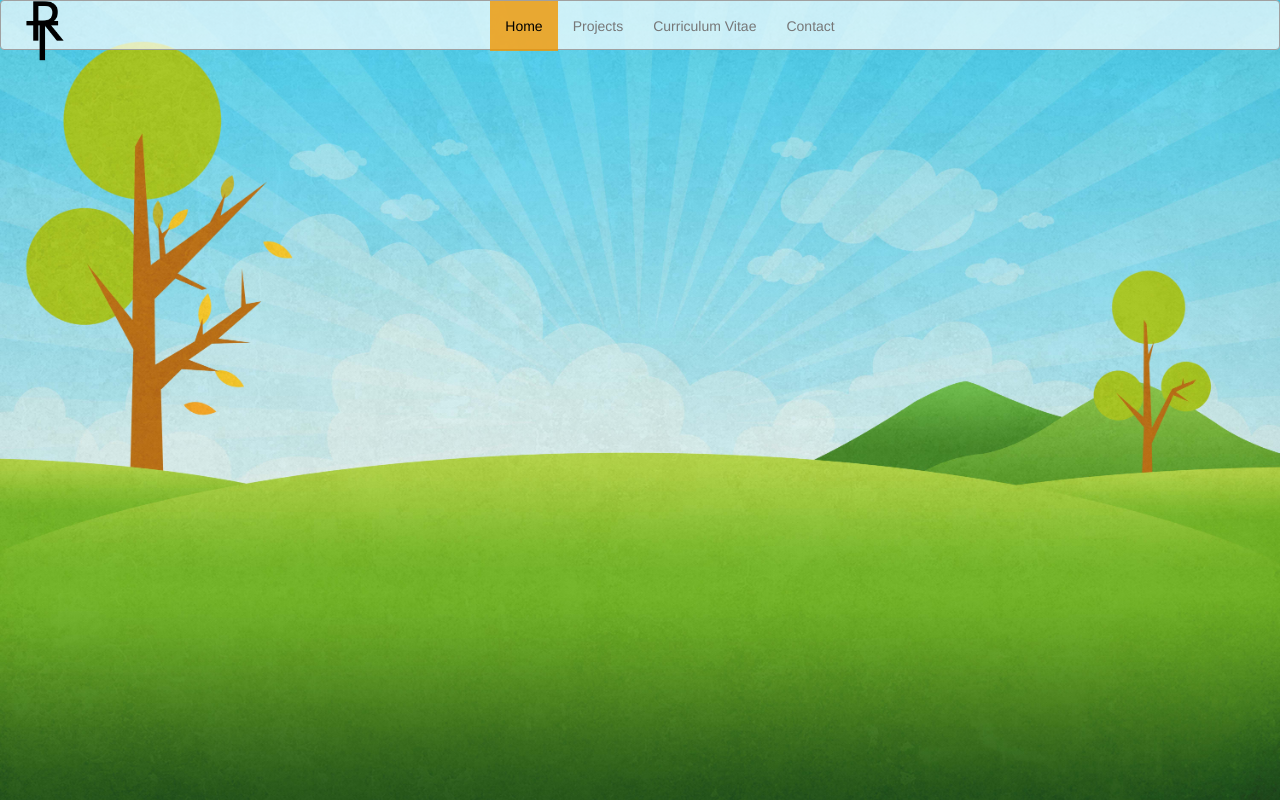
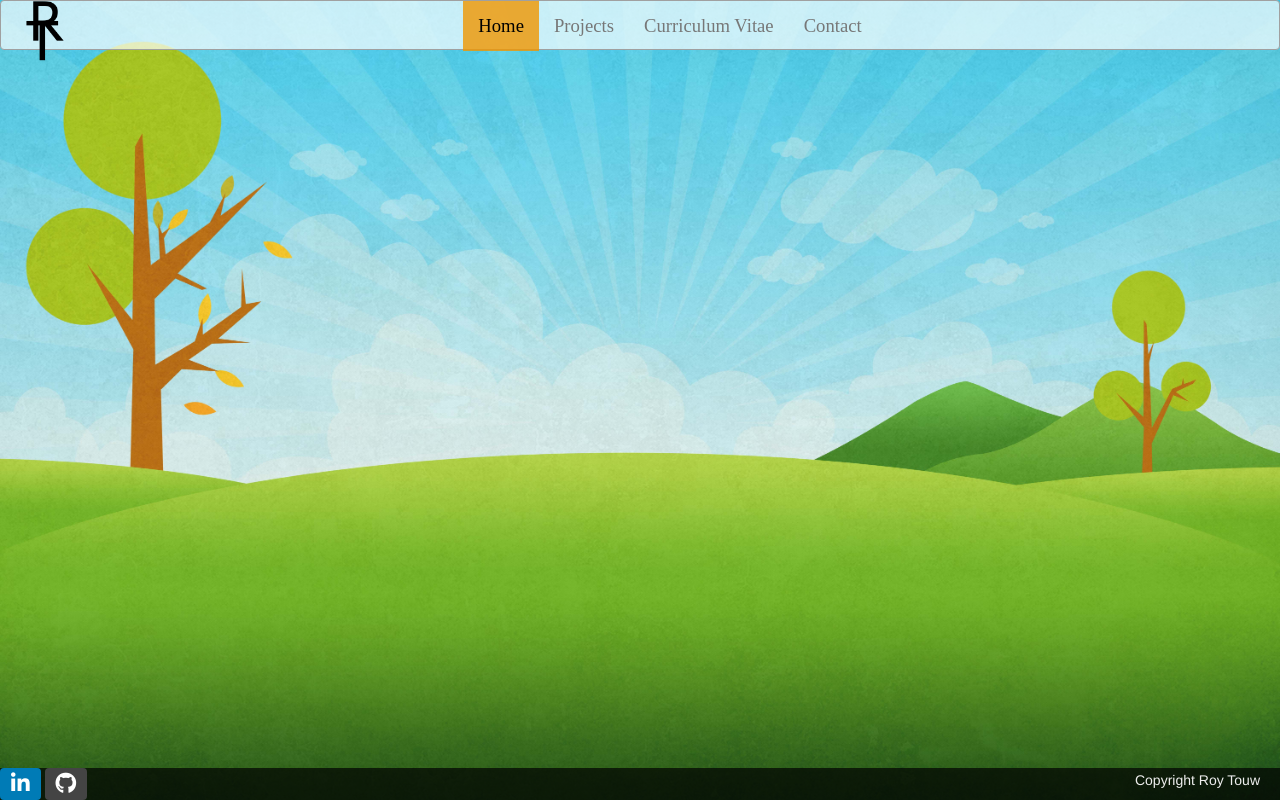
Before and after one commit to roytouw/portfolio, a website: page app/index.html in a window 1280 px wide. Drawn offline with nearby package versions, Linux system fonts and the light colour scheme; some packages are replaced by stand-ins of ours; files that its build step writes are made by us from their sources; a script that the page names is missing.

Commit message:
Footer added

```diff
--- a/app/index.html
+++ b/app/index.html
@@ -9,6 +9,7 @@
     <!-- build:css(.) styles/vendor.css -->
     <!-- bower:css -->
     <link rel="stylesheet" href="bower_components/bootstrap/dist/css/bootstrap.css" />
+    <link rel="stylesheet" href="bower_components/components-font-awesome/css/font-awesome.css" />
     <!-- endbower -->
     <!-- endbuild -->
     <!-- build:css(.tmp) styles/main.css -->
@@ -51,11 +52,20 @@
     </head>
     <!-- End of navigation bar -->
 
+    <!-- View container -->
     <!--<div class="container">
     <div ng-view=""></div>
     </div>-->
+    <!-- End of View Container -->
 
-
+    <!-- Footer -->
+    <footer>
+      <button class="btn btn-linkedin btn-social"><i class="fa fa-linkedin"></i></button>
+      <button class="btn btn-github btn-social"><i class="fa fa-github"></i></button>
+      <span class="copyright">
+        Copyright Roy Touw
+      </span>
+    </footer>
 
 
     <!-- Google Analytics: change UA-XXXXX-X to be your site's ID -->
--- a/app/styles/main.css
+++ b/app/styles/main.css
@@ -22,6 +22,9 @@ img.navbar-logo {
 .navbar-default {
   background-color: rgba(255, 255, 255, 0.7);
   border-color: #A0A0A0;
+  color: #000000;
+  font-size: 14pt;
+  font-family: "Lucida Bright";
   height: 0px;
 }
 .navbar-default .navbar-nav > .active > a,
@@ -43,3 +46,36 @@ img.navbar-logo {
   margin-top: -15px;
 }
 /* Bootstrap navbar styling end */
+
+/* Footer styling */
+footer {
+  position: fixed;
+  bottom: 0px;
+  width: 100%;
+  background-color: rgba(0, 0, 0, 0.7);
+  color: #FFFFFF;
+}
+
+.btn-social {
+  margin: 0px;
+  padding: 0px 10px;
+  font-size: 16pt;
+}
+
+.btn-linkedin {
+  background-color: #007BB6;
+  color: #FFFFFF;
+}
+
+.btn-github {
+  background-color: #444444;
+  color: #FFFFFF;
+}
+
+span.copyright {
+  color: #EEEEEE;
+  float: right;
+  margin-right: 20px;
+  margin-top: 2px;
+}
+/* Footer styling end */
--- a/bower.json
+++ b/bower.json
@@ -10,7 +10,8 @@
     "angular-route": "^1.4.0",
     "angular-sanitize": "^1.4.0",
     "angular-touch": "^1.4.0",
-    "angular-bootstrap": "^1.3.3"
+    "angular-bootstrap": "^1.3.3",
+    "components-font-awesome": "^4.6.3"
   },
   "devDependencies": {
     "angular-mocks": "^1.4.0"
```
